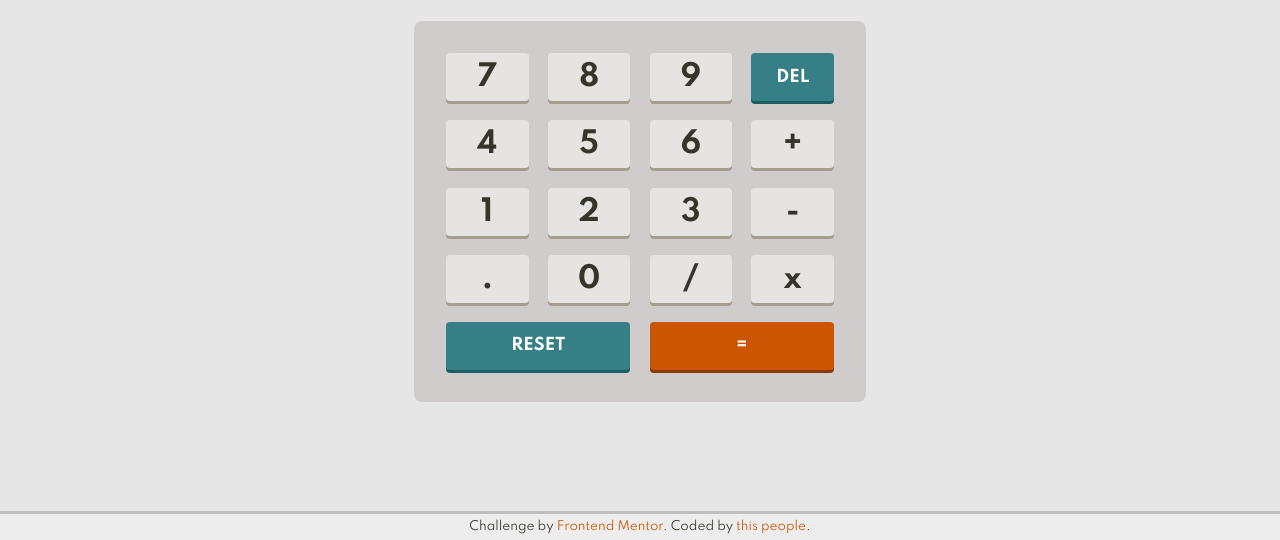
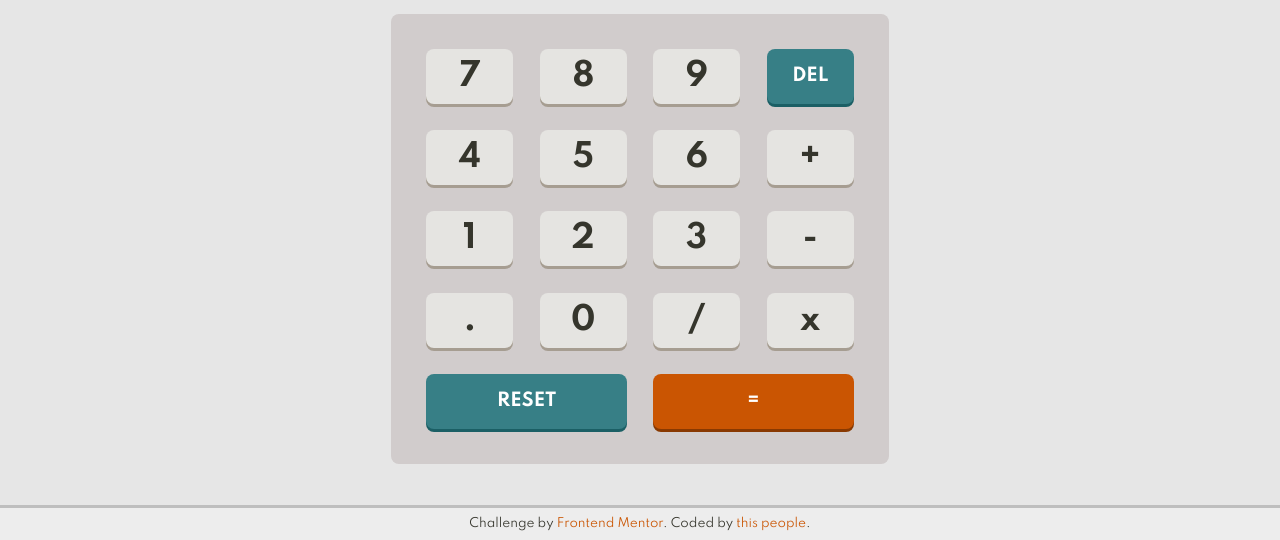
Before and after one commit to halivert/calculator-app, a plain HTML site: page index.html in a window 1280 px wide. Shown: the part 260-800 px from the top of the page. Drawn offline with Linux system fonts and the light colour scheme.

Commit message:
Improve styles

```diff
--- a/css/index.css
+++ b/css/index.css
@@ -107,9 +107,10 @@ main {
 	display: flex;
 	flex-direction: column;
 	justify-content: center;
-	padding: 0.75em;
+	padding: 1.5em 0.75em;
 	width: 100%;
-	max-width: 500px;
+	max-width: 550px;
+	margin-bottom: -35px;
 }
 
 .header {
@@ -241,11 +242,15 @@ main {
 footer {
 	font-size: 12px;
 	font-weight: 400;
-	text-align: center;
 	padding: 0.5em;
 	width: 100%;
 	border-top: solid rgb(0, 0, 0, 0.2);
 	background: var(--screen-background);
+	z-index: 1;
+	height: 35px;
+	display: flex;
+	justify-content: center;
+	align-items: center;
 }
 
 a {
@@ -273,11 +278,20 @@ a:focus-visible {
 }
 
 @media all and (min-width: 600px) {
+	body {
+		font-size: 35px;
+	}
+
+	main {
+		gap: 0.15em;
+	}
+
 	.keypad {
-		gap: 0.6em;
+		gap: 0.75em;
 	}
 
 	.button {
-		height: 48px;
+		height: 55px;
+		border-radius: var(--radius);
 	}
 }
--- a/index.html
+++ b/index.html
@@ -61,6 +61,7 @@
 		</main>
 
 		<footer class="attribution">
+			<p>
 				Challenge by
 				<a
 					rel="noreferrer noopener"
@@ -71,6 +72,7 @@
 				<a href="https://github.com/halivert/calculator-app/graphs/contributors"
 					>this people</a
 				>.
+			</p>
 		</footer>
 	</body>
 </html>
```
Lines whose indentation alone changed are shown as unchanged.
